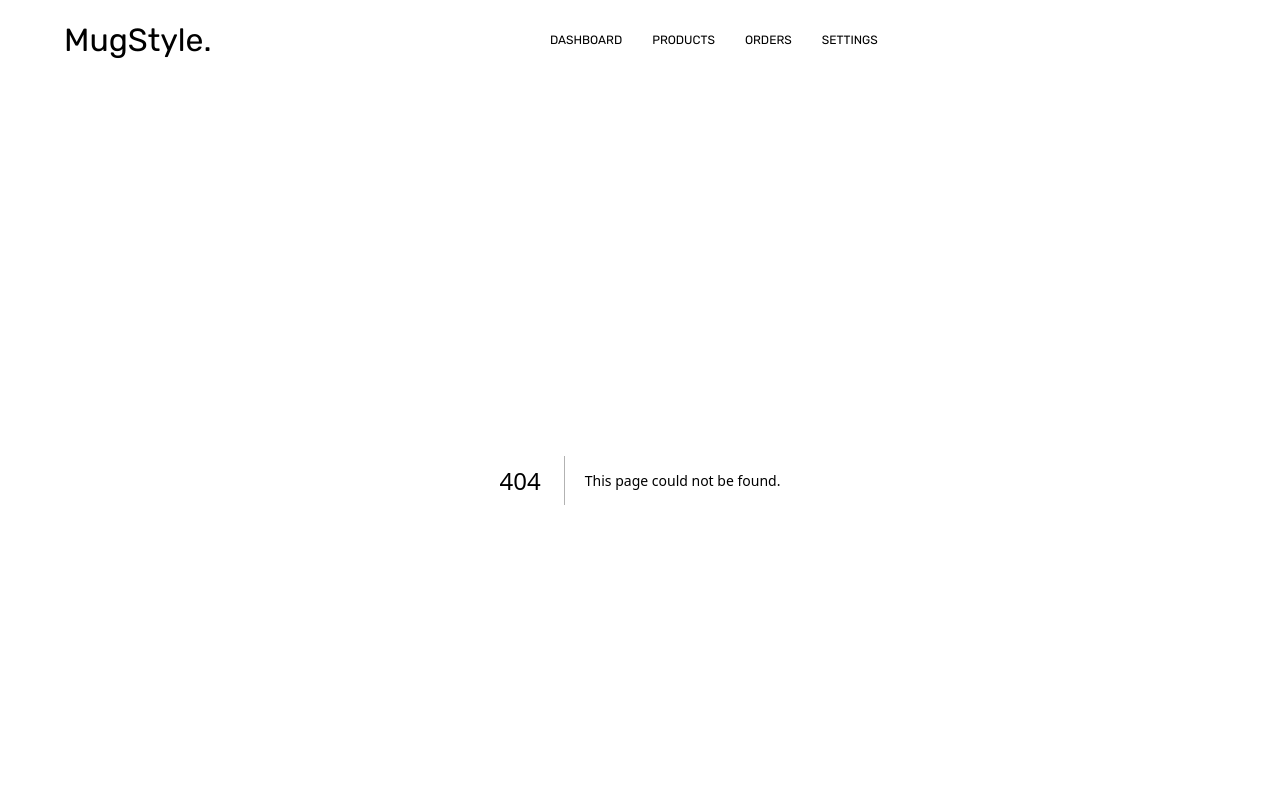
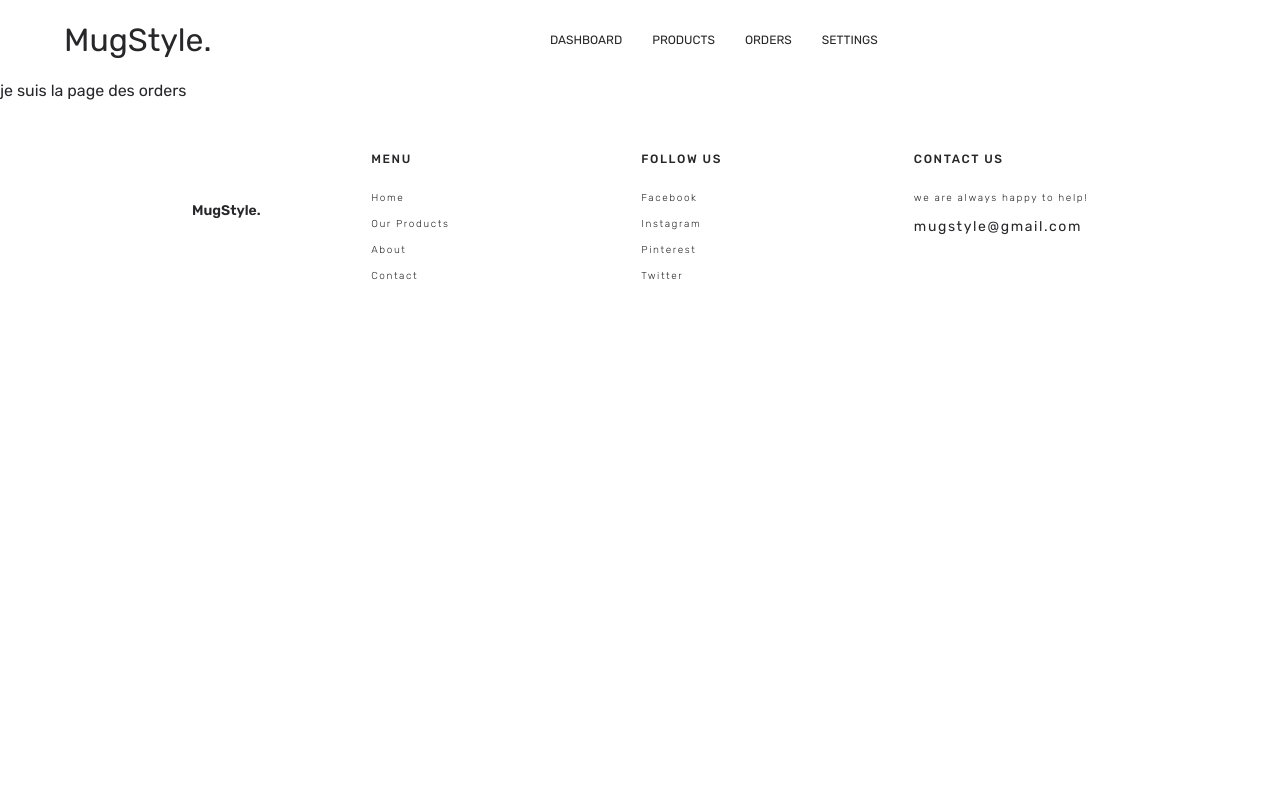
Before and after one commit to Morganefrlr/eshop-mugstyle2024, a Next.js app: page /admin/orders in a window 1280 px wide. Before the commit this address had no page. Shown: the top 800 px of the page. Built offline with nearby package versions, Linux system fonts and the light colour scheme.

Commit message:
A05: create OrdersPage

```diff
--- /dev/null
+++ b/src/app/admin/orders/page.tsx
@@ -0,0 +1,11 @@
+import React from 'react';
+
+const page = () => {
+    return (
+        <div>
+            je suis la page des orders
+        </div>
+    );
+};
+
+export default page;
```
